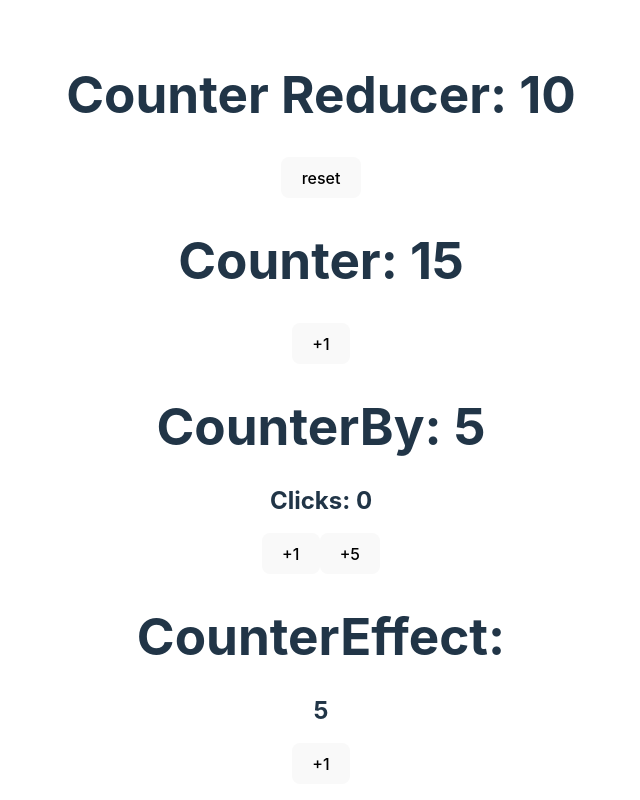
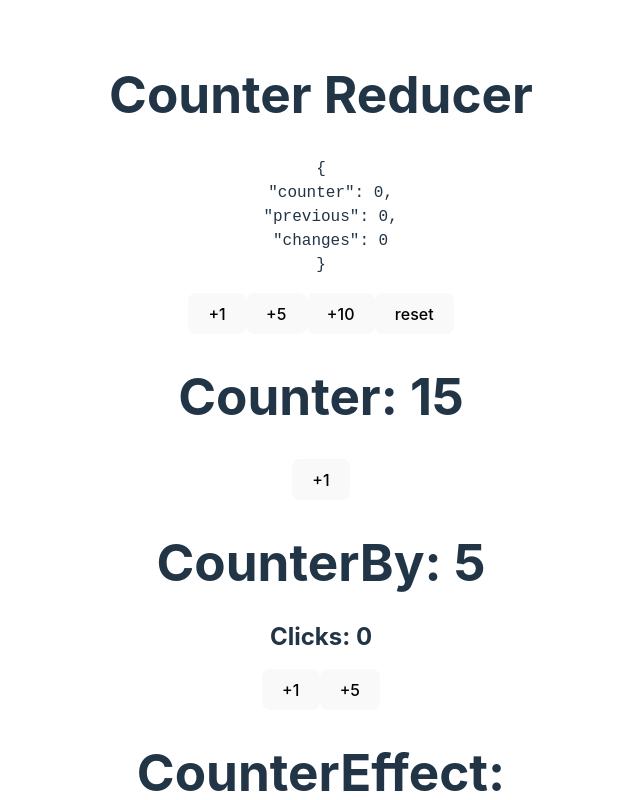
Before and after one commit to AlexanderMartinez25/bases-react, a React (Vite) app: page / in a window 1280 px wide. Shown: the top 800 px of the page, without its empty margins (319-959 px from the left). Built offline with nearby package versions, Linux system fonts and the light colour scheme.

Commit message:
IncreaseBy - Action

```diff
--- a/src/bases/CounterReducer.tsx
+++ b/src/bases/CounterReducer.tsx
@@ -2,14 +2,14 @@
 
 interface CounterState {
   counter: number;
-  previoues: number;
+  previous: number;
   changes: number;
 }
 
 const INITIAL_STATE: CounterState = {
-  counter: 10,
-  previoues: 15,
-  changes: 20
+  counter: 0,
+  previous: 0,
+  changes: 0
 }
 
 type CounterAction =
@@ -18,12 +18,20 @@
 
 const counterReducer = (state: CounterState, action: CounterAction): CounterState => {
 
+  const { counter, changes } = state;
+
   switch (action.type) {
     case 'reset':
       return {
         changes: 0,
         counter: 0,
-        previoues: 0
+        previous: 0
+      }
+    case 'increaseBy':
+      return {
+        changes: changes + 1,
+        counter: counter + action.payload.value,
+        previous: counter
       }
 
     default:
@@ -33,16 +41,32 @@
 
 export const CounterReducerComponent = () => {
 
-  const [{ counter }, dispatch] = useReducer(counterReducer, INITIAL_STATE)
+  const [counterState, dispatch] = useReducer(counterReducer, INITIAL_STATE)
 
-  const handleClick = () => {
+  const handleReset = () => {
     dispatch({ type: "reset" })
+  }
+  const increaseBy = (value: number) => {
+    dispatch({ type: "increaseBy", payload: { value } })
   }
 
   return (
     <>
-      <h1>Counter Reducer: {counter}</h1>
-      <button onClick={handleClick}>
+      <h1>Counter Reducer</h1>
+      <pre>{JSON.stringify(counterState, null, 2)}</pre>
+      <button onClick={() => increaseBy(1)}>
+        +1
+      </button>
+
+      <button onClick={() => increaseBy(5)}>
+        +5
+      </button>
+
+      <button onClick={() => increaseBy(10)}>
+        +10
+      </button>
+
+      <button onClick={handleReset}>
         reset
       </button>
     </>
```
